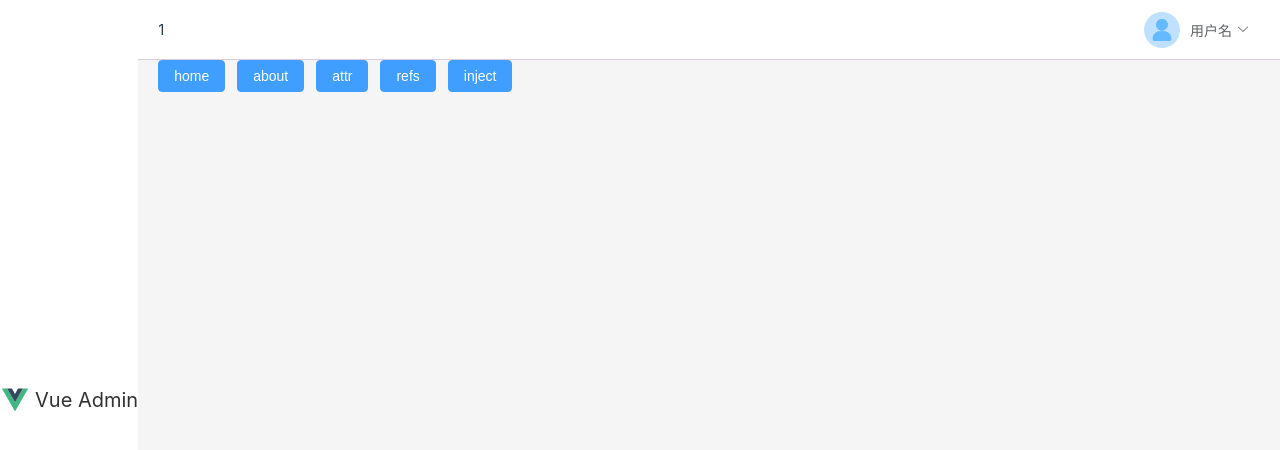
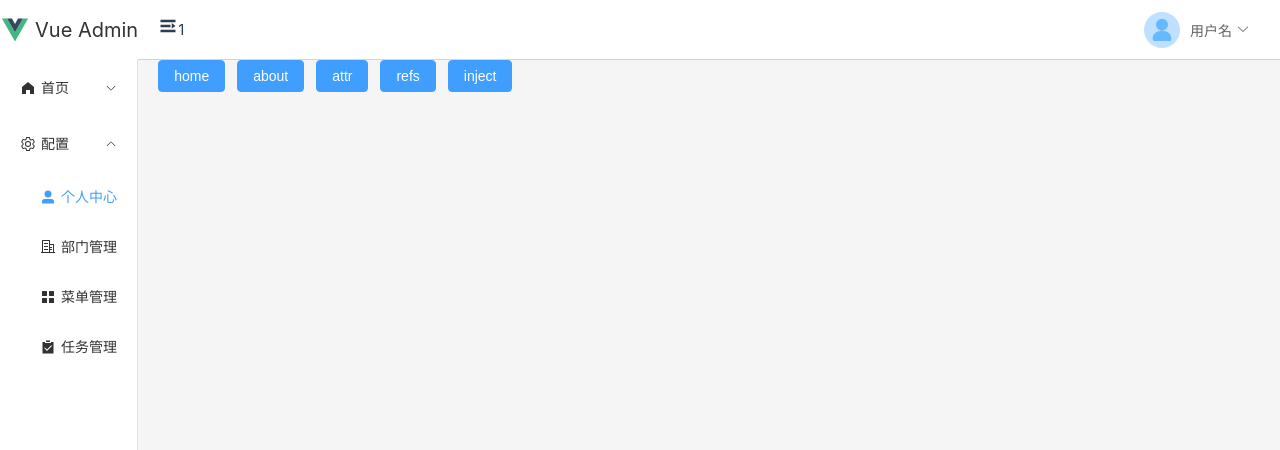
Before and after one commit to ykshang/vueDemo, a Vue app in the folder demo/: page / in a window 1280 px wide. Shown: the top 450 px of the page. Built offline with nearby package versions, Linux system fonts and the light colour scheme; no server answers.

Commit message:
feat: 新增展开关闭按钮，移动menu代码，添加type注释，新增miit 事件中心

```diff
--- /dev/null
+++ b/demo/src/util/emitter.ts
@@ -0,0 +1,6 @@
+// 引入mitt
+import mitt from 'mitt'
+// 创建emitter
+const emitter = mitt()
+// 创建并暴露mitt
+export default emitter
--- a/demo/src/views/Layout/Aside/Aside.vue
+++ b/demo/src/views/Layout/Aside/Aside.vue
@@ -1,34 +1,55 @@
 <template>
   <div class="aside">
-    <div class="title">
+    <div class="project_title">
       <IconVue class="icon" />
-      Vue Admin
+      <span v-show="!isCollapse">Vue Admin</span>
     </div>
-    <MenuLayout></MenuLayout>
+    <el-menu class="main_menu" default-active="2-1" :collapse="isCollapse">
+      <el-sub-menu v-for="menu1 in menuData" :index="menu1.index" :key="menu1.index">
+        <template #title>
+          <component class="menu_icon" :is="menu1.icon"></component>
+          <span class="menu_title">{{ menu1.title }}</span>
+        </template>
+        <el-menu-item v-for="menu2 in menu1.subMenu" :index="menu2.index" @click="handleClick(menu2)"
+          :key="menu2.index">
+          <component class="menu_icon" :is="menu2.icon"></component>
+          <span class="menu_title">{{ menu2.title }}</span>
+        </el-menu-item>
+      </el-sub-menu>
+    </el-menu>
   </div>
 </template>
 
 <script setup lang="ts">
 import { IconVue } from '@/components/icons'
-import MenuLayout from '@/views/Layout/Menu/Menu.vue'
-
+import { ref } from 'vue'
+import emitter from '@/util/emitter'
+import menuData from './menu-data'
+import type { OperationMenuItem } from '@/types/menu'
 defineOptions({
   name: 'AsideLayout',
 })
 
+function handleClick(menu2: OperationMenuItem) {
+  console.log(menu2);
+}
+const isCollapse = ref(false);
+// 监听菜单展开关闭事件
+emitter.on("menu:expanded", (value) => {
+  isCollapse.value = value as boolean;
+  console.log("menu:expand事件被触发", value);
+});
 </script>
 <style lang="scss" scoped>
 .aside {
   display: flex;
   flex-direction: column;
 
-  .title {
+  .project_title {
     height: 60px;
     line-height: 60px;
-    text-align: center;
     font-size: 20px;
     color: #333;
-    display: flex;
     margin: auto;
     display: flex;
     justify-items: center;
@@ -41,8 +62,18 @@ defineOptions({
     }
   }
 
-  .menu {
+  .main_menu {
     flex: 1;
+
+    .menu_icon {
+      width: 16px;
+      height: auto;
+      margin-right: 5px;
+    }
+
+    ::deep(.el-sub-menu__title) {
+      font-size: 20px;
+    }
   }
 }
 </style>
--- a/demo/src/views/Layout/Menu/menu-data.ts
+++ b/demo/src/views/Layout/Aside/menu-data.ts
@@ -1,3 +1,4 @@
+import type { OperationMenu } from '@/types/menu'
 import {
   Checked,
   HomeFilled,
@@ -8,7 +9,7 @@ import {
   UserFilled,
 } from '@element-plus/icons-vue'
 
-export default [
+export default <OperationMenu[]>[
   {
     index: '1',
     title: '首页',
--- a/demo/src/views/Layout/Header/Header.vue
+++ b/demo/src/views/Layout/Header/Header.vue
@@ -1,5 +1,9 @@
 <template>
   <el-header class="header">
+    <span @click="clickExpand">
+      <Expand v-if="isExpandFlag" class="expand_btn"></Expand>
+      <Fold v-else class="expand_btn"></Fold>
+    </span>
     <div class="flex-1">1</div>
     <!-- <TogglerTheme></TogglerTheme> -->
     <UserAvatar></UserAvatar>
@@ -8,10 +12,19 @@
 
 <script setup lang="ts">
 // import TogglerTheme from './TogglerTheme.vue'
+import { Expand, Fold } from '@element-plus/icons-vue';
 import UserAvatar from './UserAvatar.vue'
+import { ref } from 'vue';
+import emitter from '@/util/emitter'
 defineOptions({
   name: 'HeaderLayout',
 })
+const isExpandFlag = ref(true)
+const clickExpand = () => {
+  isExpandFlag.value = !isExpandFlag.value
+  // 触发菜单展开关闭事件
+  emitter.emit('menu:expanded', isExpandFlag.value)
+}
 </script>
 <style lang="scss" scoped>
 .header {
@@ -19,6 +32,15 @@ defineOptions({
   justify-content: center;
   align-items: center;
   border-bottom: 1px solid #dbcae0;
+
   // background-color: var(--el-color-primary)
+  .expand_btn {
+    width: 20px;
+
+    &:hover {
+      color: var(--el-color-primary);
+      cursor: pointer;
+    }
+  }
 }
 </style>
```
Also changed, not shown: demo/src/types/menu.d.ts (added, +9 -0 lines).
